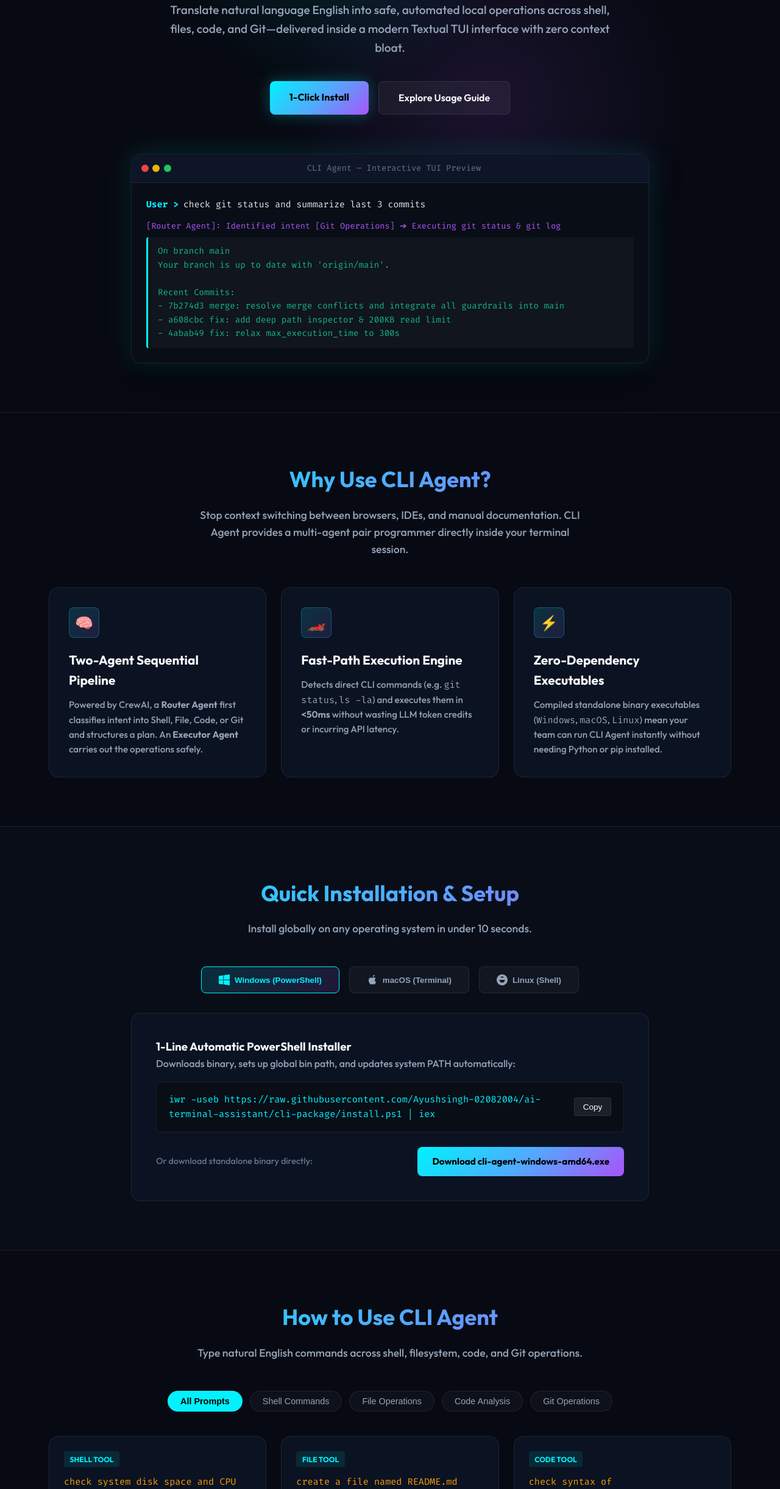
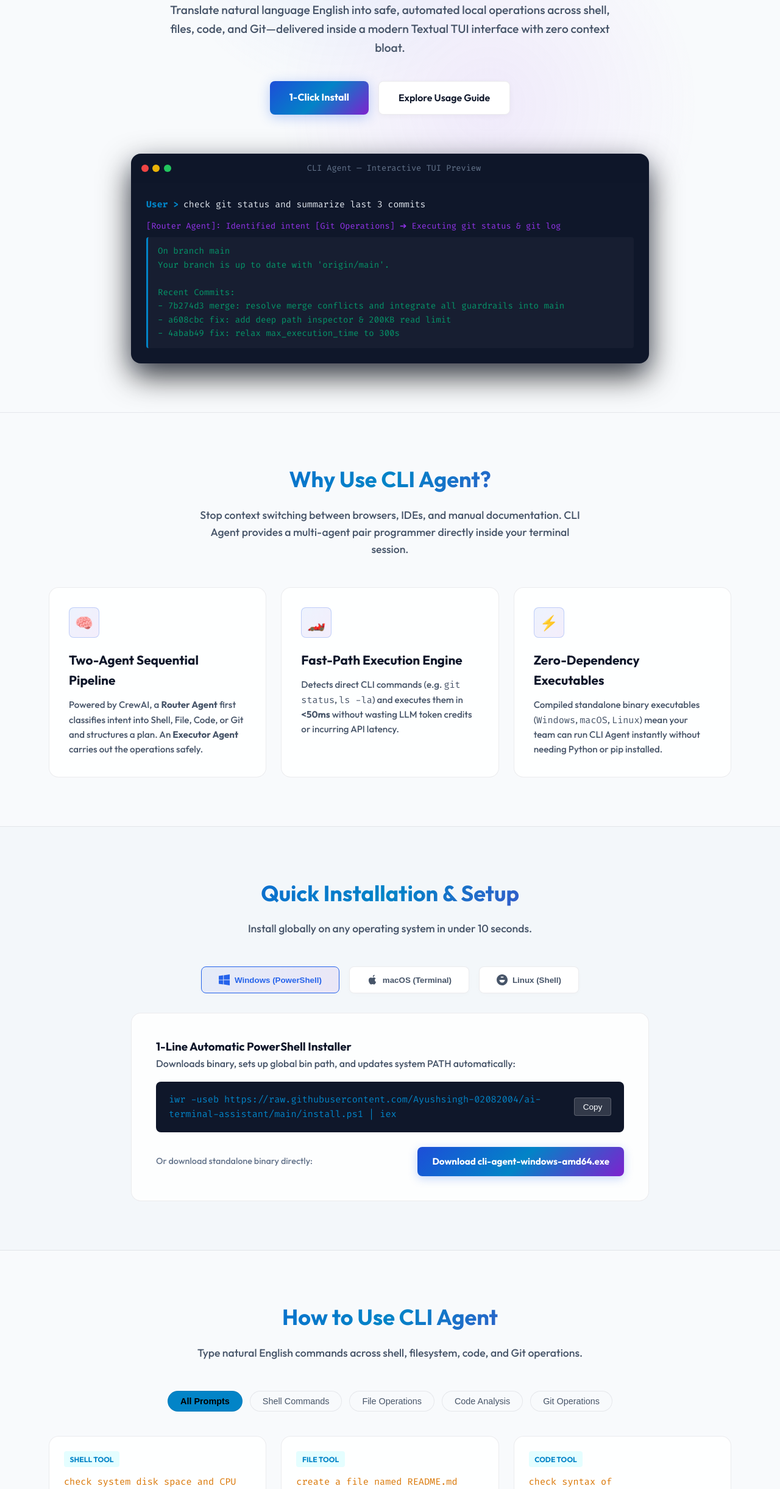
Before and after one commit to Ayushsingh-02082004/ai-terminal-assistant, a plain HTML site: page FrontEnd/index.html in a window 1280 px wide. Shown: the part 358-2800 px from the top of the page at 61% size. Drawn offline with Linux system fonts and the light colour scheme.

Commit message:
feat(frontend): update landing page to light theme and set installer URLs to main branch

```diff
--- a/FrontEnd/css/styles.css
+++ b/FrontEnd/css/styles.css
@@ -6,26 +6,26 @@
    1. CSS CUSTOM PROPERTIES & TOKENS
    -------------------------------------------------------------------------- */
 :root {
-  --bg-dark: #070a12;
-  --bg-card: rgba(15, 23, 42, 0.65);
-  --bg-card-hover: rgba(30, 41, 59, 0.85);
-  --bg-terminal: #090d16;
-  --border-glass: rgba(255, 255, 255, 0.08);
-  --border-glow: rgba(0, 242, 254, 0.25);
+  --bg-dark: #f8fafc;
+  --bg-card: rgba(255, 255, 255, 0.85);
+  --bg-card-hover: #ffffff;
+  --bg-terminal: #0f172a;
+  --border-glass: rgba(15, 23, 42, 0.08);
+  --border-glow: rgba(37, 99, 235, 0.25);
 
-  --text-main: #f8fafc;
-  --text-muted: #94a3b8;
+  --text-main: #0f172a;
+  --text-muted: #475569;
   --text-sub: #64748b;
 
-  --accent-cyan: #00f2fe;
-  --accent-blue: #4facfe;
-  --accent-purple: #a855f7;
-  --accent-pink: #ec4899;
-  --accent-green: #10b981;
-  --accent-yellow: #f59e0b;
+  --accent-cyan: #0284c7;
+  --accent-blue: #2563eb;
+  --accent-purple: #9333ea;
+  --accent-pink: #d946ef;
+  --accent-green: #059669;
+  --accent-yellow: #d97706;
 
-  --grad-main: linear-gradient(135deg, #00f2fe 0%, #4facfe 50%, #a855f7 100%);
-  --grad-glow: linear-gradient(135deg, rgba(0,242,254,0.15) 0%, rgba(168,85,247,0.15) 100%);
+  --grad-main: linear-gradient(135deg, #1d4ed8 0%, #0284c7 50%, #7e22ce 100%);
+  --grad-glow: linear-gradient(135deg, rgba(37,99,235,0.08) 0%, rgba(126,34,206,0.08) 100%);
 
   --font-sans: 'Outfit', 'Inter', -apple-system, BlinkMacSystemFont, sans-serif;
   --font-code: 'Fira Code', 'JetBrains Mono', monospace;
@@ -34,7 +34,7 @@
   --radius-md: 16px;
   --radius-lg: 24px;
 
-  --shadow-glow: 0 0 40px rgba(0, 242, 254, 0.15);
+  --shadow-glow: 0 10px 30px rgba(37, 99, 235, 0.08);
   --transition: all 0.25s cubic-bezier(0.16, 1, 0.3, 1);
 }
 
@@ -69,7 +69,7 @@
   left: 20%;
   width: 600px;
   height: 600px;
-  background: radial-gradient(circle, rgba(0, 242, 254, 0.12) 0%, rgba(0,0,0,0) 70%);
+  background: radial-gradient(circle, rgba(37, 99, 235, 0.08) 0%, rgba(255,255,255,0) 70%);
   border-radius: 50%;
   z-index: -1;
   pointer-events: none;
@@ -82,7 +82,7 @@
   right: 10%;
   width: 700px;
   height: 700px;
-  background: radial-gradient(circle, rgba(168, 85, 247, 0.12) 0%, rgba(0,0,0,0) 70%);
+  background: radial-gradient(circle, rgba(147, 51, 234, 0.08) 0%, rgba(255,255,255,0) 70%);
   border-radius: 50%;
   z-index: -1;
   pointer-events: none;
@@ -132,7 +132,7 @@
   left: 0;
   right: 0;
   height: 75px;
-  background: rgba(7, 10, 18, 0.8);
+  background: rgba(248, 250, 252, 0.85);
   backdrop-filter: blur(16px);
   border-bottom: 1px solid var(--border-glass);
   z-index: 1000;
@@ -187,19 +187,21 @@
   display: flex;
   align-items: center;
   gap: 0.5rem;
-  background: rgba(255, 255, 255, 0.05);
+  background: #ffffff;
   border: 1px solid var(--border-glass);
+  color: var(--text-main);
   padding: 0.5rem 1.25rem;
   border-radius: var(--radius-sm);
   font-size: 0.9rem;
   font-weight: 600;
   transition: var(--transition);
+  box-shadow: 0 2px 10px rgba(0, 0, 0, 0.04);
 }
 
 .btn-github:hover {
-  background: rgba(0, 242, 254, 0.15);
-  border-color: var(--accent-cyan);
-  box-shadow: 0 0 20px rgba(0, 242, 254, 0.2);
+  background: rgba(37, 99, 235, 0.08);
+  border-color: var(--accent-blue);
+  box-shadow: 0 4px 15px rgba(37, 99, 235, 0.15);
 }
 
 /* --------------------------------------------------------------------------
@@ -263,22 +265,22 @@
 
 .btn-primary {
   background: var(--grad-main);
-  color: #000;
+  color: #ffffff;
   padding: 0.85rem 2rem;
   border-radius: var(--radius-sm);
   font-weight: 700;
   font-size: 1rem;
   transition: var(--transition);
-  box-shadow: 0 0 25px rgba(0, 242, 254, 0.3);
+  box-shadow: 0 4px 20px rgba(37, 99, 235, 0.3);
 }
 
 .btn-primary:hover {
   transform: translateY(-2px);
-  box-shadow: 0 0 35px rgba(0, 242, 254, 0.5);
+  box-shadow: 0 6px 30px rgba(37, 99, 235, 0.45);
 }
 
 .btn-secondary {
-  background: rgba(255, 255, 255, 0.05);
+  background: #ffffff;
   border: 1px solid var(--border-glass);
   color: var(--text-main);
   padding: 0.85rem 2rem;
@@ -286,11 +288,12 @@
   font-weight: 600;
   font-size: 1rem;
   transition: var(--transition);
+  box-shadow: 0 2px 10px rgba(0, 0, 0, 0.04);
 }
 
 .btn-secondary:hover {
-  background: rgba(255, 255, 255, 0.1);
-  border-color: rgba(255, 255, 255, 0.2);
+  background: #f1f5f9;
+  border-color: rgba(15, 23, 42, 0.15);
 }
 
 /* Terminal Mockup Widget */
@@ -439,7 +442,7 @@
    -------------------------------------------------------------------------- */
 .setup-section {
   padding: 80px 0;
-  background: rgba(15, 23, 42, 0.3);
+  background: rgba(241, 245, 249, 0.6);
   border-top: 1px solid var(--border-glass);
   border-bottom: 1px solid var(--border-glass);
 }
@@ -452,7 +455,7 @@
 }
 
 .tab-btn {
-  background: rgba(255, 255, 255, 0.04);
+  background: #ffffff;
   border: 1px solid var(--border-glass);
   color: var(--text-muted);
   padding: 0.75rem 1.75rem;
@@ -463,12 +466,13 @@
   align-items: center;
   gap: 0.5rem;
   transition: var(--transition);
+  box-shadow: 0 2px 8px rgba(0,0,0,0.02);
 }
 
 .tab-btn.active, .tab-btn:hover {
   background: var(--grad-glow);
-  border-color: var(--accent-cyan);
-  color: var(--accent-cyan);
+  border-color: var(--accent-blue);
+  color: var(--accent-blue);
 }
 
 .tab-content {
@@ -500,9 +504,9 @@
 }
 
 .btn-copy {
-  background: rgba(255, 255, 255, 0.08);
-  border: 1px solid var(--border-glass);
-  color: var(--text-main);
+  background: rgba(255, 255, 255, 0.15);
+  border: 1px solid rgba(255, 255, 255, 0.2);
+  color: #f8fafc;
   padding: 0.4rem 0.85rem;
   border-radius: 4px;
   cursor: pointer;
@@ -511,8 +515,8 @@
 }
 
 .btn-copy:hover {
-  background: var(--accent-cyan);
-  color: #000;
+  background: var(--accent-blue);
+  color: #ffffff;
 }
 
 /* Download Direct Button */
@@ -521,11 +525,12 @@
   align-items: center;
   gap: 0.5rem;
   background: var(--grad-main);
-  color: #000;
+  color: #ffffff;
   padding: 0.75rem 1.5rem;
   border-radius: var(--radius-sm);
   font-weight: 700;
   font-size: 0.95rem;
+  box-shadow: 0 4px 15px rgba(37, 99, 235, 0.25);
 }
 
 /* --------------------------------------------------------------------------
@@ -656,8 +661,8 @@
 }
 
 .security-table th {
-  background: rgba(15, 23, 42, 0.8);
-  color: var(--accent-cyan);
+  background: #f1f5f9;
+  color: var(--accent-blue);
   font-weight: 700;
 }
 
--- a/FrontEnd/index.html
+++ b/FrontEnd/index.html
@@ -46,7 +46,7 @@
     <div class="container">
       <div class="badge-version">
         <span class="badge-dot"></span>
-        v1.0.7 Released · 100% Automated Test Coverage
+        v1.0.9 Released · 100% Automated Test Coverage
       </div>
 
       <h1 class="hero-title">
@@ -147,8 +147,8 @@
         <h3>1-Line Automatic PowerShell Installer</h3>
         <p style="color:var(--text-muted); margin-bottom: 0.5rem;">Downloads binary, sets up global bin path, and updates system PATH automatically:</p>
         <div class="code-box">
-          <code>iwr -useb https://raw.githubusercontent.com/Ayushsingh-02082004/ai-terminal-assistant/cli-package/install.ps1 | iex</code>
-          <button class="btn-copy" data-copy="iwr -useb https://raw.githubusercontent.com/Ayushsingh-02082004/ai-terminal-assistant/cli-package/install.ps1 | iex">Copy</button>
+          <code>iwr -useb https://raw.githubusercontent.com/Ayushsingh-02082004/ai-terminal-assistant/main/install.ps1 | iex</code>
+          <button class="btn-copy" data-copy="iwr -useb https://raw.githubusercontent.com/Ayushsingh-02082004/ai-terminal-assistant/main/install.ps1 | iex">Copy</button>
         </div>
         <div style="display:flex; justify-content:space-between; align-items:center; flex-wrap:wrap; gap:1rem;">
           <p style="color:var(--text-sub); font-size:0.9rem;">Or download standalone binary directly:</p>
@@ -163,8 +163,8 @@
         <h3>1-Line Automatic Terminal Installer (Zsh / Bash)</h3>
         <p style="color:var(--text-muted); margin-bottom: 0.5rem;">Auto-detects Apple Silicon vs Intel Mac, downloads binary, and adds to local PATH:</p>
         <div class="code-box">
-          <code>curl -fsSL https://raw.githubusercontent.com/Ayushsingh-02082004/ai-terminal-assistant/cli-package/install.sh | bash</code>
-          <button class="btn-copy" data-copy="curl -fsSL https://raw.githubusercontent.com/Ayushsingh-02082004/ai-terminal-assistant/cli-package/install.sh | bash">Copy</button>
+          <code>curl -fsSL https://raw.githubusercontent.com/Ayushsingh-02082004/ai-terminal-assistant/main/install.sh | bash</code>
+          <button class="btn-copy" data-copy="curl -fsSL https://raw.githubusercontent.com/Ayushsingh-02082004/ai-terminal-assistant/main/install.sh | bash">Copy</button>
         </div>
         <div style="display:flex; justify-content:space-between; align-items:center; flex-wrap:wrap; gap:1rem;">
           <p style="color:var(--text-sub); font-size:0.9rem;">Or download standalone binary directly:</p>
@@ -184,8 +184,8 @@
         <h3>1-Line Automatic Shell Installer</h3>
         <p style="color:var(--text-muted); margin-bottom: 0.5rem;">Downloads Linux amd64 executable and sets global path permissions:</p>
         <div class="code-box">
-          <code>curl -fsSL https://raw.githubusercontent.com/Ayushsingh-02082004/ai-terminal-assistant/cli-package/install.sh | bash</code>
-          <button class="btn-copy" data-copy="curl -fsSL https://raw.githubusercontent.com/Ayushsingh-02082004/ai-terminal-assistant/cli-package/install.sh | bash">Copy</button>
+          <code>curl -fsSL https://raw.githubusercontent.com/Ayushsingh-02082004/ai-terminal-assistant/main/install.sh | bash</code>
+          <button class="btn-copy" data-copy="curl -fsSL https://raw.githubusercontent.com/Ayushsingh-02082004/ai-terminal-assistant/main/install.sh | bash">Copy</button>
         </div>
         <div style="display:flex; justify-content:space-between; align-items:center; flex-wrap:wrap; gap:1rem;">
           <p style="color:var(--text-sub); font-size:0.9rem;">Or download standalone binary directly:</p>
```
